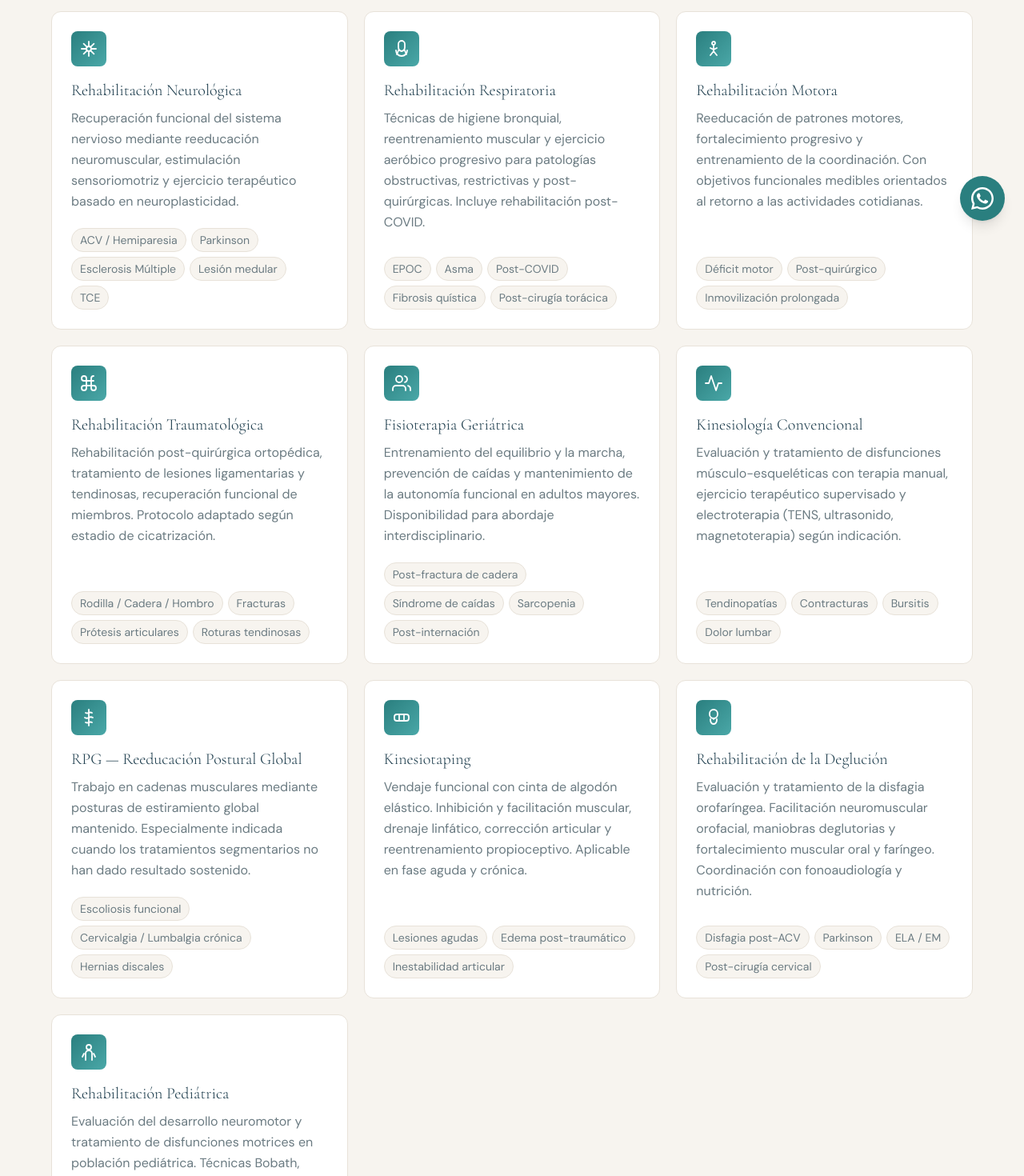
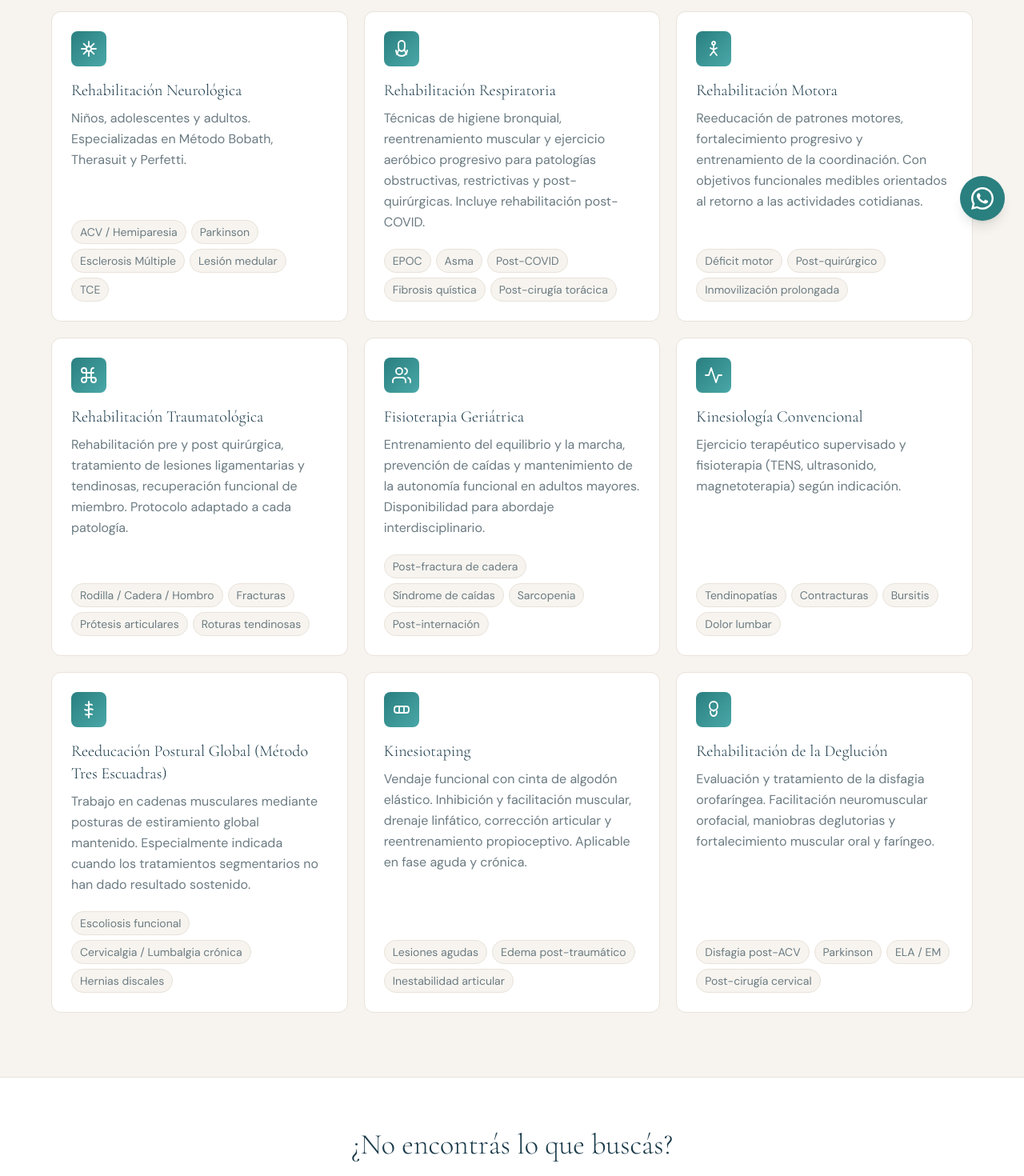
Before and after one commit to gaston-raimundo/neurokinesia-im, a Next.js app: page /servicios in a window 1280 px wide. Shown: the part 500-1970 px from the top of the page at 80% size. Built offline with nearby package versions, Linux system fonts and the light colour scheme.

Commit message:
feat: change descriptions and better seo

```diff
--- a/src/app/blog/page.tsx
+++ b/src/app/blog/page.tsx
@@ -4,7 +4,7 @@ import Link from "next/link";
 export const metadata: Metadata = {
   title: "Blog de Kinesiología y Rehabilitación",
   description:
-    "Artículos sobre kinesiología, rehabilitación neurológica, respiratoria, pediátrica y más. Información para pacientes y familias. Neurokinesia IM, Corrientes.",
+    "Artículos sobre neuro kinesiología, rehabilitación neurológica, respiratoria, fisioterapia geriátrica y más. Información para pacientes y familias. Neurokinesia IM, Corrientes.",
 };
 
 const POSTS = [
--- a/src/app/equipo/page.tsx
+++ b/src/app/equipo/page.tsx
@@ -4,7 +4,7 @@ import Link from "next/link";
 export const metadata: Metadata = {
   title: "Kinesiólogos en Corrientes — El Equipo",
   description:
-    "Conocé a las kinesiólogas de Neurokinesia IM en Corrientes: María del Mar Flores e Isabel Leonora Aranda, licenciadas en Kinesiología y Fisiatría especializadas en rehabilitación integral.",
+    "Kinesiólogas en Corrientes especializadas en neuro kinesiología y rehabilitación. Método Bobath, Therasuit, Perfetti y RPG Tres Escuadras. María del Mar Flores e Isabel Leonora Aranda.",
 };
 
 const WA_URL =
@@ -15,12 +15,13 @@ const TEAM = [
     name: "María del Mar Flores",
     initials: "MF",
     title: "Lic. en Kinesiología y Fisiatría",
-    bio: "Especializada en rehabilitación neurológica y motora, con formación en técnicas de reeducación neuromuscular (Bobath, PNF) y Reeducación Postural Global. Orientada al abordaje integral del paciente, con evaluación funcional estandarizada y planificación de objetivos terapéuticos medibles.",
+    bio: "Especializada en rehabilitación neurológica, motora y respiratoria, con formación en Método Perfetti y Reeducación Postural Global (Método Tres Escuadras). Orientada al abordaje integral del paciente, con evaluación funcional estandarizada y planificación de objetivos terapéuticos medibles.",
     specialties: [
       "Rehabilitación Neurológica",
       "Rehabilitación Motora",
       "RPG — Reeducación Postural Global",
       "Kinesiología Convencional",
+      "Rehabilitación de la Deglución",
     ],
     phone: "+54 379 425-8022",
     waLink: "https://wa.me/5493794258022",
@@ -29,7 +30,7 @@ const TEAM = [
     name: "Isabel Leonora Aranda",
     initials: "IA",
     title: "Lic. en Kinesiología y Fisiatría",
-    bio: "Especializada en rehabilitación pediátrica y respiratoria, con formación en técnicas de facilitación del desarrollo neuromotor (Bobath pediátrico, Vojta) y kinesioterapia respiratoria. Trabaja en coordinación con pediatras, neuropediatras, fonoaudiólogos y nutricionistas según cada caso.",
+    bio: "Especializada en rehabilitación neurológica y motora, con formación en Método Bobath, Therasuit y kinesioterapia respiratoria. Trabaja en coordinación con pediatras, neuropediatras, fonoaudiólogos y nutricionistas según cada caso.",
     specialties: [
       "Rehabilitación Pediátrica",
       "Rehabilitación Respiratoria",
--- a/src/app/layout.tsx
+++ b/src/app/layout.tsx
@@ -26,7 +26,7 @@ export const metadata: Metadata = {
     template: "%s · Neurokinesia IM",
   },
   description:
-    "Kinesiólogo en Corrientes. Rehabilitación neurológica, respiratoria, traumatológica, pediátrica y geriátrica. Turno exclusivo y atención personalizada. Quintana 1465, Corrientes.",
+    "Centro de neuro kinesiología y rehabilitación en Corrientes. Kinesiólogo y fisioterapeuta con turno exclusivo. Neurológica, respiratoria, traumatológica, geriátrica, RPG y más. Quintana 1465.",
   metadataBase: new URL("https://www.neurokinesiaim.com.ar"),
   alternates: {
     canonical: "/",
@@ -47,7 +47,7 @@ const jsonLd = {
   "@type": ["MedicalBusiness", "LocalBusiness"],
   name: "Neurokinesia IM",
   description:
-    "Consultorio de kinesiología especializado en rehabilitación integral. Atención personalizada con turno exclusivo.",
+    "Centro de neuro kinesiología y rehabilitación en Corrientes, Argentina. Kinesiólogo y fisioterapeuta con turno exclusivo y seguimiento continuo. Especialistas en rehabilitación neurológica (Método Bobath, Therasuit, Perfetti), respiratoria, traumatológica, geriátrica, RPG (Método Tres Escuadras), kinesiotaping y rehabilitación de la deglución.",
   url: "https://www.neurokinesiaim.com.ar",
   logo: "https://www.neurokinesiaim.com.ar/icon.svg",
   image: "https://www.neurokinesiaim.com.ar/og-image.png",
@@ -65,13 +65,40 @@ const jsonLd = {
     latitude: -27.4806,
     longitude: -58.8341,
   },
+  areaServed: {
+    "@type": "City",
+    name: "Corrientes",
+    sameAs: "https://www.wikidata.org/wiki/Q44753",
+  },
   priceRange: "$$",
   medicalSpecialty: [
     "Kinesiología",
+    "Neuro Kinesiología",
     "Rehabilitación Neurológica",
     "Rehabilitación Respiratoria",
+    "Rehabilitación Motora",
+    "Rehabilitación Traumatológica",
+    "Fisioterapia Geriátrica",
+    "Reeducación Postural Global",
+    "Rehabilitación de la Deglución",
+    "Kinesiotaping",
     "Fisioterapia",
   ],
+  hasOfferCatalog: {
+    "@type": "OfferCatalog",
+    name: "Servicios de Kinesiología y Rehabilitación",
+    itemListElement: [
+      { "@type": "Offer", itemOffered: { "@type": "MedicalTherapy", name: "Rehabilitación Neurológica", description: "Niños, adolescentes y adultos. Método Bobath, Therasuit y Perfetti." } },
+      { "@type": "Offer", itemOffered: { "@type": "MedicalTherapy", name: "Rehabilitación Respiratoria", description: "Kinesioterapia respiratoria, higiene bronquial y expansión pulmonar." } },
+      { "@type": "Offer", itemOffered: { "@type": "MedicalTherapy", name: "Rehabilitación Motora", description: "Recuperación del movimiento y la fuerza tras lesión, enfermedad o cirugía." } },
+      { "@type": "Offer", itemOffered: { "@type": "MedicalTherapy", name: "Rehabilitación Traumatológica", description: "Rehabilitación pre y post quirúrgica, lesiones ligamentarias y tendinosas." } },
+      { "@type": "Offer", itemOffered: { "@type": "MedicalTherapy", name: "Fisioterapia Geriátrica", description: "Equilibrio, marcha, prevención de caídas y autonomía funcional en adultos mayores." } },
+      { "@type": "Offer", itemOffered: { "@type": "MedicalTherapy", name: "Reeducación Postural Global (Método Tres Escuadras)", description: "Trabajo en cadenas musculares para dolores crónicos de columna y postura." } },
+      { "@type": "Offer", itemOffered: { "@type": "MedicalTherapy", name: "Rehabilitación de la Deglución", description: "Evaluación y tratamiento de la disfagia orofaríngea." } },
+      { "@type": "Offer", itemOffered: { "@type": "MedicalTherapy", name: "Kinesiotaping", description: "Vendaje neuromuscular funcional para lesiones agudas y crónicas." } },
+      { "@type": "Offer", itemOffered: { "@type": "MedicalTherapy", name: "Kinesiología Convencional", description: "Ejercicio terapéutico supervisado y fisioterapia según indicación." } },
+    ],
+  },
   sameAs: ["https://www.instagram.com/neurokinesiaim"],
 };
 
--- a/src/app/page.tsx
+++ b/src/app/page.tsx
@@ -2,9 +2,9 @@ import type { Metadata } from "next";
 import Link from "next/link";
 
 export const metadata: Metadata = {
-  title: "Neurokinesia IM — Kinesiólogo en Corrientes · Rehabilitación Integral",
+  title: "Neurokinesia IM — Kinesiólogo y Neuro Kinesiólogo en Corrientes",
   description:
-    "Kinesiólogo en Corrientes. Rehabilitación neurológica, respiratoria, traumatológica, pediátrica, geriátrica y más. Turno exclusivo y atención personalizada. Quintana 1465.",
+    "Centro de neuro kinesiología y rehabilitación en Corrientes. Kinesiólogo y fisioterapeuta con turno exclusivo. Neurológica, respiratoria, traumatológica, geriátrica, RPG y más. Quintana 1465.",
 };
 
 const WA_URL = "https://wa.me/5493794258022?text=Hola%2C%20quisiera%20pedir%20un%20turno.";
@@ -15,7 +15,7 @@ const SERVICES = [
   {
     slug: "neurologica-pediatrica",
     name: "Neurológica · Pediátrica",
-    desc: "Recuperación funcional del sistema nervioso en adultos y niños. Abordaje del movimiento, la coordinación y el desarrollo neuromotor.",
+    desc: "Recuperación funcional del sistema nervioso en niños, adolescentes y adultos. Abordaje del movimiento, la coordinación y el desarrollo neuro motor.",
     icon: (
       <svg viewBox="0 0 24 24" fill="none" stroke="currentColor" strokeWidth={1.8} strokeLinecap="round" strokeLinejoin="round" className="w-5 h-5">
         <circle cx="12" cy="12" r="3"/>
@@ -29,7 +29,7 @@ const SERVICES = [
   {
     slug: "respiratoria",
     name: "Respiratoria",
-    desc: "Tratamiento de patologías respiratorias agudas y crónicas. Técnicas de higiene bronquial, expansión pulmonar y rehabilitación post-COVID.",
+    desc: "Tratamiento de patologías respiratorias agudas y crónicas. Técnicas de higiene bronquial y expansión pulmonar.",
     icon: (
       <svg viewBox="0 0 24 24" fill="none" stroke="currentColor" strokeWidth={1.8} strokeLinecap="round" strokeLinejoin="round" className="w-5 h-5">
         <path d="M12 2a5 5 0 015 5v3a5 5 0 01-10 0V7a5 5 0 015-5z"/>
@@ -174,8 +174,8 @@ export default function HomePage() {
             <em className="text-teal-lt not-italic">Recuperá tu vida.</em>
           </h1>
           <p className="text-white/65 text-lg md:text-xl max-w-xl mb-10 leading-relaxed">
-            Atención personalizada e integral con turno exclusivo y seguimiento
-            continuo hasta el alta. Corrientes, Argentina.
+            Centro de neuro kinesiología, fisioterapia y rehabilitación en
+            Corrientes. Turno exclusivo y seguimiento continuo hasta el alta.
           </p>
           <div className="flex flex-wrap gap-4">
             <a
--- a/src/app/servicios/page.tsx
+++ b/src/app/servicios/page.tsx
@@ -4,7 +4,7 @@ import Link from "next/link";
 export const metadata: Metadata = {
   title: "Servicios de Kinesiología en Corrientes",
   description:
-    "Servicios de kinesiología y rehabilitación en Corrientes: neurológica, respiratoria, traumatológica, pediátrica, geriátrica, RPG, kinesiotaping, deglución y más. Neurokinesia IM.",
+    "9 servicios de kinesiología y rehabilitación en Corrientes: neurológica, respiratoria, traumatológica, geriátrica, RPG (Método Tres Escuadras), kinesiotaping, deglución y más. Neurokinesia IM.",
 };
 
 const WA_URL =
@@ -14,7 +14,7 @@ const SERVICES = [
   {
     slug: "neurologica",
     name: "Rehabilitación Neurológica",
-    desc: "Recuperación funcional del sistema nervioso mediante reeducación neuromuscular, estimulación sensoriomotriz y ejercicio terapéutico basado en neuroplasticidad.",
+    desc: "Niños, adolescentes y adultos. Especializadas en Método Bobath, Therasuit y Perfetti.",
     tags: ["ACV / Hemiparesia", "Parkinson", "Esclerosis Múltiple", "Lesión medular", "TCE"],
     icon: (
       <svg viewBox="0 0 24 24" fill="none" stroke="currentColor" strokeWidth={1.8} strokeLinecap="round" strokeLinejoin="round" className="w-6 h-6">
@@ -57,7 +57,7 @@ const SERVICES = [
   {
     slug: "traumatologica",
     name: "Rehabilitación Traumatológica",
-    desc: "Rehabilitación post-quirúrgica ortopédica, tratamiento de lesiones ligamentarias y tendinosas, recuperación funcional de miembros. Protocolo adaptado según estadio de cicatrización.",
+    desc: "Rehabilitación pre y post quirúrgica, tratamiento de lesiones ligamentarias y tendinosas, recuperación funcional de miembro. Protocolo adaptado a cada patología.",
     tags: ["Rodilla / Cadera / Hombro", "Fracturas", "Prótesis articulares", "Roturas tendinosas"],
     icon: (
       <svg viewBox="0 0 24 24" fill="none" stroke="currentColor" strokeWidth={1.8} strokeLinecap="round" strokeLinejoin="round" className="w-6 h-6">
@@ -82,7 +82,7 @@ const SERVICES = [
   {
     slug: "convencional",
     name: "Kinesiología Convencional",
-    desc: "Evaluación y tratamiento de disfunciones músculo-esqueléticas con terapia manual, ejercicio terapéutico supervisado y electroterapia (TENS, ultrasonido, magnetoterapia) según indicación.",
+    desc: "Ejercicio terapéutico supervisado y fisioterapia (TENS, ultrasonido, magnetoterapia) según indicación.",
     tags: ["Tendinopatías", "Contracturas", "Bursitis", "Dolor lumbar"],
     icon: (
       <svg viewBox="0 0 24 24" fill="none" stroke="currentColor" strokeWidth={1.8} strokeLinecap="round" strokeLinejoin="round" className="w-6 h-6">
@@ -92,7 +92,7 @@ const SERVICES = [
   },
   {
     slug: "rpg",
-    name: "RPG — Reeducación Postural Global",
+    name: "Reeducación Postural Global (Método Tres Escuadras)",
     desc: "Trabajo en cadenas musculares mediante posturas de estiramiento global mantenido. Especialmente indicada cuando los tratamientos segmentarios no han dado resultado sostenido.",
     tags: ["Escoliosis funcional", "Cervicalgia / Lumbalgia crónica", "Hernias discales"],
     icon: (
@@ -120,27 +120,13 @@ const SERVICES = [
   {
     slug: "deglucion",
     name: "Rehabilitación de la Deglución",
-    desc: "Evaluación y tratamiento de la disfagia orofaríngea. Facilitación neuromuscular orofacial, maniobras deglutorias y fortalecimiento muscular oral y faríngeo. Coordinación con fonoaudiología y nutrición.",
+    desc: "Evaluación y tratamiento de la disfagia orofaríngea. Facilitación neuromuscular orofacial, maniobras deglutorias y fortalecimiento muscular oral y faríngeo.",
     tags: ["Disfagia post-ACV", "Parkinson", "ELA / EM", "Post-cirugía cervical"],
     icon: (
       <svg viewBox="0 0 24 24" fill="none" stroke="currentColor" strokeWidth={1.8} strokeLinecap="round" strokeLinejoin="round" className="w-6 h-6">
         <path d="M12 2a5 5 0 015 5v1a5 5 0 01-10 0V7a5 5 0 015-5z"/>
         <path d="M8 14s-.5 6 4 6 4-6 4-6"/>
         <line x1="12" y1="13" x2="12" y2="14"/>
-      </svg>
-    ),
-  },
-  {
-    slug: "pediatrica",
-    name: "Rehabilitación Pediátrica",
-    desc: "Evaluación del desarrollo neuromotor y tratamiento de disfunciones motrices en población pediátrica. Técnicas Bobath, Vojta y PNF adaptadas a la edad. Coordinación disponible con pediatra o neuropediatra.",
-    tags: ["Parálisis cerebral", "Retraso psicomotor", "Hipotonía", "Tortícolis congénita"],
-    icon: (
-      <svg viewBox="0 0 24 24" fill="none" stroke="currentColor" strokeWidth={1.8} strokeLinecap="round" strokeLinejoin="round" className="w-6 h-6">
-        <circle cx="12" cy="6" r="3"/>
-        <path d="M8 22V14a4 4 0 018 0v8"/>
-        <path d="M6 14l-2 4"/>
-        <path d="M18 14l2 4"/>
       </svg>
     ),
   },
```
